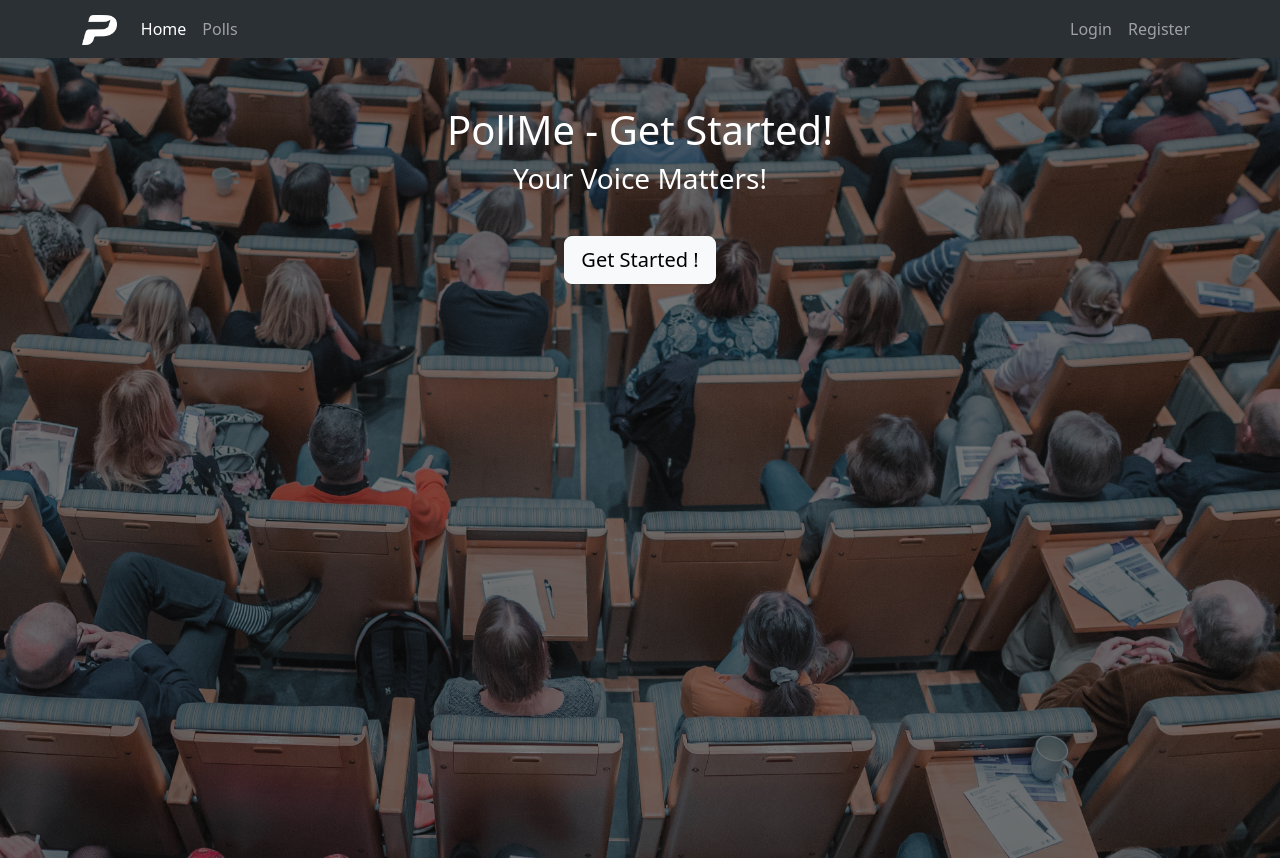
After one commit to mauer9/Pollster, a Django app: template pollster/templates/home.html in a window 1280 px wide. The commit adds this page. Run offline with Django 4.2, Linux system fonts and the light colour scheme; the template is opened without the code that fills it, so the values that code supplies are empty; some libraries are stand-ins or nearby versions.

Commit message:
home page
- add home page
- base template

```diff
--- a/pollster/polls/templates/polls/detail.html
+++ b/pollster/polls/templates/polls/detail.html
@@ -1,4 +1,4 @@
-{% extends "./base.html" %}
+{% extends "polls_base.html" %}
 {% block content %}
     <form action="{% url 'polls:vote' question.id %}" method='post'>
         <a href="{% url 'polls:index' %}" class="btn btn-secondary mb-3">Back to polls</a>
--- a/pollster/polls/templates/polls/index.html
+++ b/pollster/polls/templates/polls/index.html
@@ -1,4 +1,4 @@
-{% extends "./base.html" %}
+{% extends "polls_base.html" %}
 {% block content %}
     {% if questions %}
         <div class="list-group">
--- a/pollster/polls/templates/polls/result.html
+++ b/pollster/polls/templates/polls/result.html
@@ -1,4 +1,4 @@
-{% extends "./base.html" %}
+{% extends "polls_base.html" %}
 {% block content %}
     <div>
         <a href="{% url 'polls:index' %}" class="btn btn-secondary mb-3">Back to polls</a>
--- a/pollster/polls/views.py
+++ b/pollster/polls/views.py
@@ -1,4 +1,4 @@
-from django.http import HttpResponse, HttpResponseRedirect
+from django.http import HttpResponseRedirect
 from django.shortcuts import render, get_object_or_404
 from django.urls import reverse
 from django.utils import timezone
--- a/pollster/pollster/settings.py
+++ b/pollster/pollster/settings.py
@@ -121,6 +121,9 @@ USE_TZ = True
 # https://docs.djangoproject.com/en/4.2/howto/static-files/
 
 STATIC_URL = "static/"
+STATICFILES_DIRS = [
+    BASE_DIR / "static",
+]
 
 # Default primary key field type
 # https://docs.djangoproject.com/en/4.2/ref/settings/#default-auto-field
--- a/pollster/pollster/urls.py
+++ b/pollster/pollster/urls.py
@@ -17,9 +17,11 @@ Including another URLconf
 from django.contrib import admin
 from django.urls import path, re_path, include
 from django.shortcuts import redirect
+from . import views
 
 urlpatterns = [
-    path("admin/", admin.site.urls),
-    path("polls/", include("polls.urls")),
+    path("", views.HomeView, name="home"),
+    path("admin/", admin.site.urls, name="admin"),
+    path("polls/", include("polls.urls"), name="index"),
     re_path(".*", lambda request: redirect("/polls/")),
 ]
--- /dev/null
+++ b/pollster/pollster/views.py
@@ -0,0 +1,4 @@
+from django.shortcuts import render
+
+def HomeView(request):
+    return render(request, 'home.html')
--- /dev/null
+++ b/pollster/static/css/home.css
@@ -0,0 +1,4 @@
+body {
+    background-image: linear-gradient(rgba(0, 0, 0, 0.5),rgba(0, 0, 0, 0.5)) , url('../img/background.jpg');
+    background-size: cover;
+}
--- /dev/null
+++ b/pollster/templates/base.html
@@ -0,0 +1,37 @@
+{% load static %}
+<!DOCTYPE html>
+<html lang="en">
+    <head>
+        <meta charset="UTF-8">
+        <meta name="viewport" content="width=device-width, initial-scale=1.0">
+        <meta http-equiv="X-UA-Compatible" content="ie=edge">
+        <title>Pollster</title>
+        {% block custom_css %}
+        {% endblock custom_css %}
+        <link rel="stylesheet" href="{% static 'polls/bootstrap.min.css' %}">
+        <link rel="stylesheet"
+              href="https://use.fontawesome.com/releases/v5.6.3/css/all.css"
+              integrity="sha384-UHRtZLI+pbxtHCWp1t77Bi1L4ZtiqrqD80Kn4Z8NTSRyMA2Fd33n5dQ8lWUE00s/"
+              --
+              font
+              awesome
+              -->
+    </head>
+    <body>
+        {% include 'includes/navbar.html' %}
+        {% block body %}{% endblock %}
+        <!-- All javascript files goes under here    -->
+        <!-- <script src="https://code.jquery.com/jquery-3.2.1.slim.min.js"
+         integrity="sha384-KJ3o2DKtIkvYIK3UENzmM7KCkRr/rE9/Qpg6aAZGJwFDMVNA/GpGFF93hXpG5KkN"
+         -->
+        <!--     crossorigin="anonymous"></script> -->
+        <!-- <script src="https://cdnjs.cloudflare.com/ajax/libs/popper.js/1.12.9/umd/popper.min.js"
+         integrity="sha384-ApNbgh9B+Y1QKtv3Rn7W3mgPxhU9K/ScQsAP7hUibX39j7fakFPskvXusvfa0b4Q"
+         -->
+        <!--     crossorigin="anonymous"></script> -->
+        <!-- <script src="https://maxcdn.bootstrapcdn.com/bootstrap/4.0.0/js/bootstrap.min.js"
+         integrity="sha384-JZR6Spejh4U02d8jOt6vLEHfe/JQGiRRSQQxSfFWpi1MquVdAyjUar5+76PVCmYl"
+         -->
+        <!--     crossorigin="anonymous"></script> -->
+    </body>
+</html>
--- /dev/null
+++ b/pollster/templates/home.html
@@ -0,0 +1,17 @@
+{% extends "base.html" %}
+{% load static %}
+{% block custom_css %}
+    <link rel="stylesheet" href="{% static 'css/home.css' %}">
+{% endblock custom_css %}
+{% block body %}
+    <div class="container-fluid min-vh-100">
+        <div class="container d-flex flex-column align-items-center py-5 text-white">
+            <h1>PollMe - Get Started!</h1>
+            <h3>Your Voice Matters!</h3>
+            <hr>
+            <a class="btn btn-light btn-lg"
+               href="{% url 'polls:index' %}"
+               role="button">Get Started !</a>
+        </div>
+    </div>
+{% endblock %}
--- /dev/null
+++ b/pollster/templates/includes/navbar.html
@@ -0,0 +1,35 @@
+{% load static %}
+<nav class="navbar navbar-expand-lg bg-body-tertiary bg-black" data-bs-theme="dark">
+    <div class="container">
+
+        <a class="navbar-brand" href="#">
+            <img src="{% static 'img/logo.png' %}" height="30">
+        </a>
+
+        <button class="navbar-toggler" type="button" data-bs-toggle="collapse"
+        data-bs-target="#navbarText" aria-controls="navbarText" aria-expanded="false"
+        aria-label="Toggle navigation">
+            <span class="navbar-toggler-icon"></span>
+        </button>
+        <div class="collapse navbar-collapse" id="navbarText">
+            <ul class="navbar-nav me-auto mb-2 mb-lg-0">
+                <li class="nav-item">
+                    <a class="nav-link active" href="{% url 'home' %}">Home</a>
+                </li>
+                <li class="nav-item">
+                    <a class="nav-link" href="{% url 'polls:index' %}">Polls</a>
+                </li>
+            </ul>
+
+            <ul class="navbar-nav ms-auto">
+                <li class="nav-item">
+                    <a class="nav-link" href="#">Login</a>
+                </li>
+                <li class="nav-item">
+                    <a class="nav-link" href="#">Register</a>
+                </li>
+            </ul>
+        </div>
+
+    </div>
+</nav>
```
Also changed, not shown: pollster/polls/templates/polls/base.html (deleted, +0 -7 lines), pollster/polls/templates/polls_base.html (added, +8 -0 lines), README.md, pollster/static/img/background.jpg (added), pollster/static/img/logo.png (added), pollster/static/img/logo.svg (added), pollster/static/polls/bootstrap.min.css (renamed from pollster/polls/static/polls/bootstrap.min.css).
